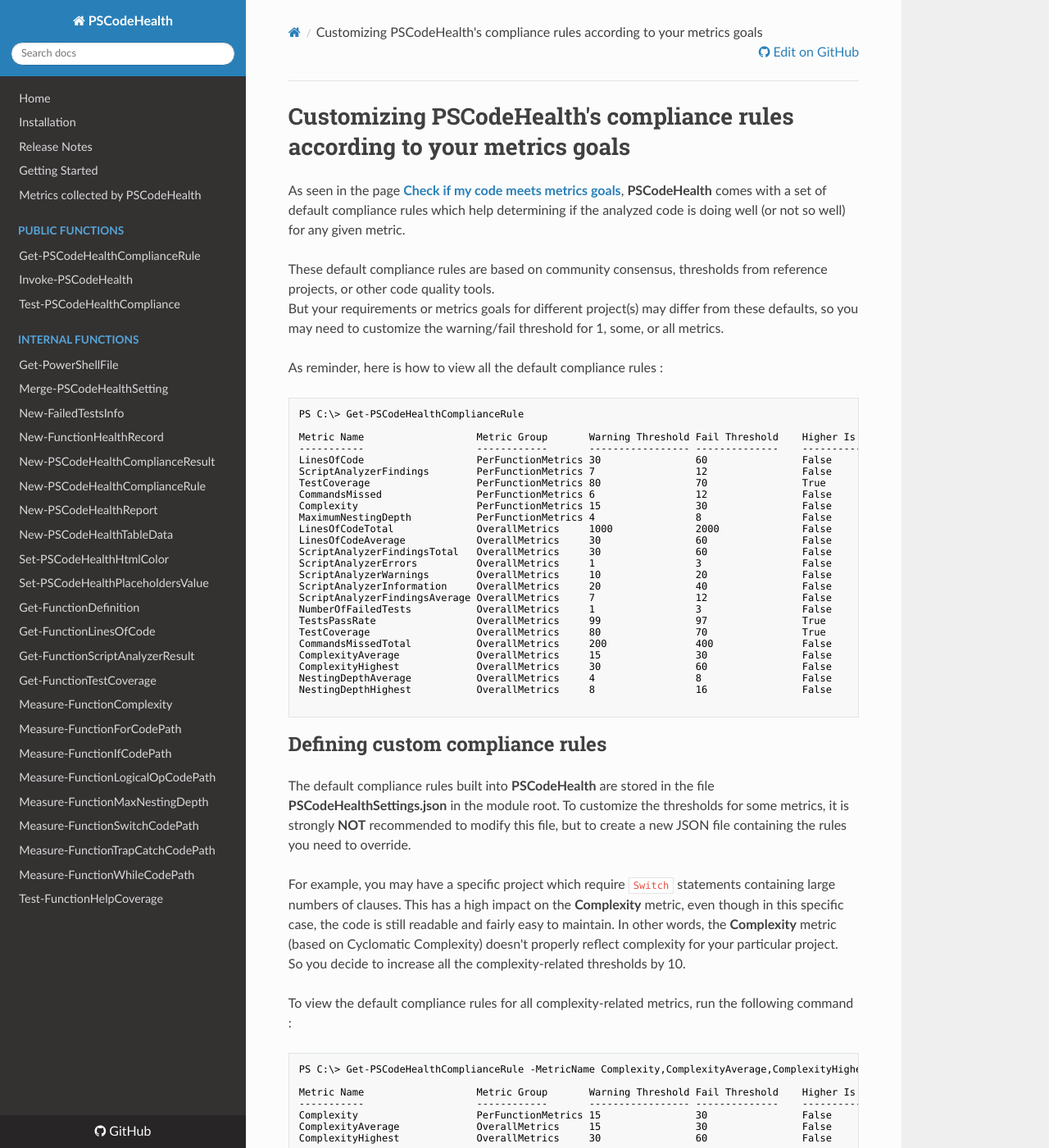
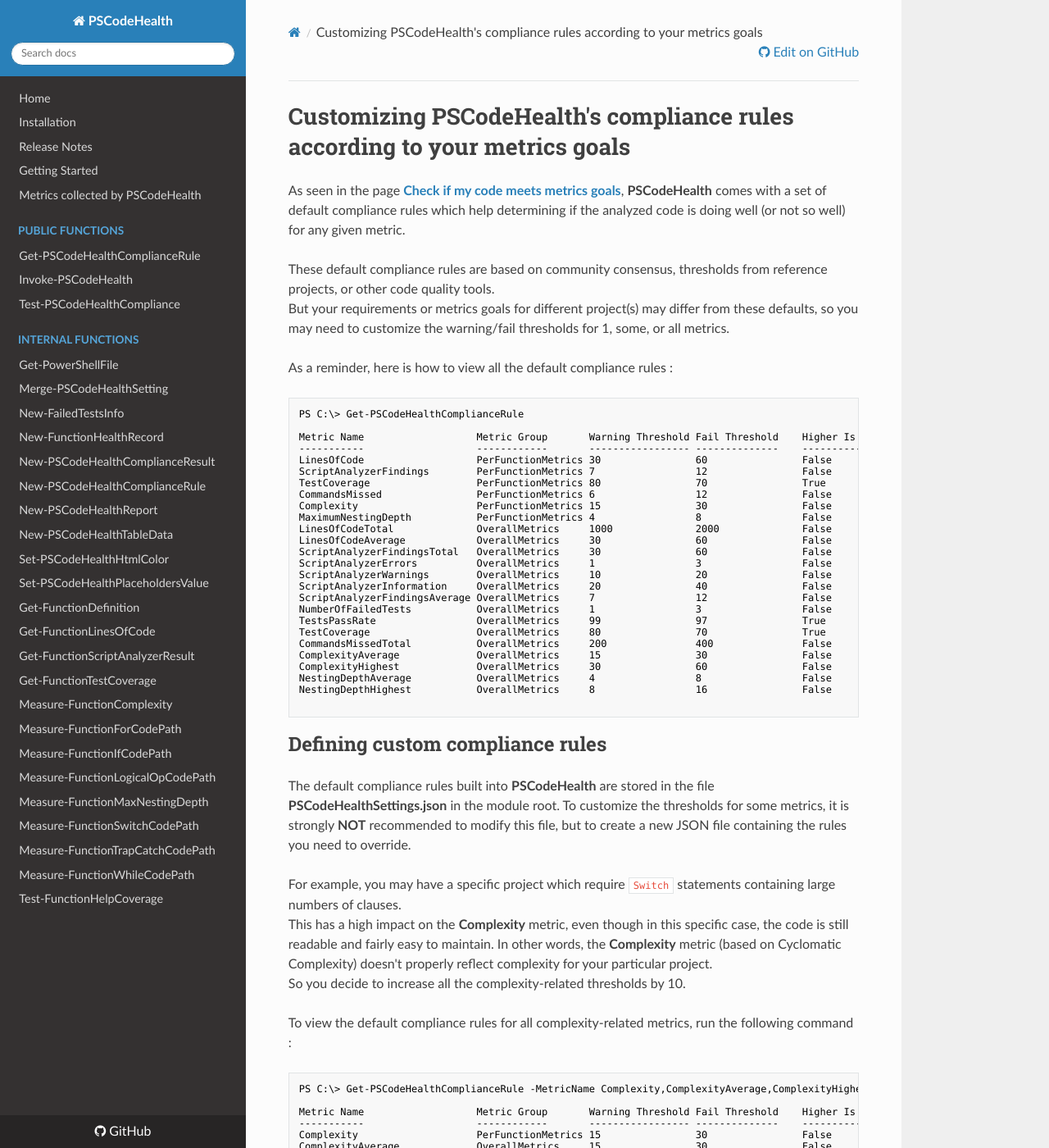
Before and after one commit to MathieuBuisson/PSCodeHealth, an MkDocs documentation site: the page built from docs/HowDoI/CustomizeComplianceRules.md, in a window 1280 px wide and 1400 px high. Shown: the whole window at 82% size. Built offline with MkDocs 1.6.1, drawn with Linux system fonts in a browser that asks for light colours; nearby versions of some CDN libraries; old or Windows-style settings are respelled for this version of MkDocs; some of the changed text lies outside the part shown.

Commit message:
Tweak docs and fix typos

````diff
--- a/docs/HowDoI/CustomizeComplianceRules.md
+++ b/docs/HowDoI/CustomizeComplianceRules.md
@@ -3,9 +3,9 @@
 As seen in the page [**Check if my code meets metrics goals**](http://pscodehealth.readthedocs.io/en/latest/HowDoI/CheckCodeCompliance/), **PSCodeHealth** comes with a set of default compliance rules which help determining if the analyzed code is doing well (or not so well) for any given metric.
 
 These default compliance rules are based on community consensus, thresholds from reference projects, or other code quality tools.
-But your requirements or metrics goals for different project(s) may differ from these defaults, so you may need to customize the warning/fail threshold for 1, some, or all metrics.
+But your requirements or metrics goals for different project(s) may differ from these defaults, so you may need to customize the warning/fail thresholds for 1, some, or all metrics.
 
-As reminder, here is how to view all the default compliance rules :
+As a reminder, here is how to view all the default compliance rules :
 
 ```powershell
 PS C:\> Get-PSCodeHealthComplianceRule
@@ -40,7 +40,8 @@ NestingDepthHighest           OverallMetrics     8                 16
 
 The default compliance rules built into **PSCodeHealth** are stored in the file **PSCodeHealthSettings.json** in the module root. To customize the thresholds for some metrics, it is strongly **NOT** recommended to modify this file, but to create a new JSON file containing the rules you need to override.
 
-For example, you may have a specific project which require `Switch` statements containing large numbers of clauses. This has a high impact on the **Complexity** metric, even though in this specific case, the code is still readable and fairly easy to maintain. In other words, the **Complexity** metric (based on Cyclomatic Complexity) doesn't properly reflect complexity for your particular project.
+For example, you may have a specific project which require `Switch` statements containing large numbers of clauses.
+This has a high impact on the **Complexity** metric, even though in this specific case, the code is still readable and fairly easy to maintain. In other words, the **Complexity** metric (based on Cyclomatic Complexity) doesn't properly reflect complexity for your particular project.
 So you decide to increase all the complexity-related thresholds by 10.
 
 To view the default compliance rules for all complexity-related metrics, run the following command :
@@ -174,6 +175,7 @@ NestingDepthHighest           8                  16                3
 
 ```
 
-Looking at the "Warning Threshold" and "Fail Threshold" columns above, we can see that the complexity-related metrics get the custom thresholds defined in the file `MyProjectSettings.json`.
+Looking at the **Warning Threshold** and **Fail Threshold** columns above, we can see that the complexity-related metrics get the custom thresholds defined in the file `MyProjectSettings.json`.
+
 Also, the compliance results for the complexity-related metrics are now based on the customized thresholds.
 For example, the average complexity value of 24, would be a **Warning** according to the default compliance rule for this metric, but it is now a **Pass**.
````
Also changed, not shown: other parts of docs/HowDoI/CustomizeComplianceRules.md (+1 -1 lines), docs/HowDoI/CheckCodeCompliance.md (+1 -1 lines).
